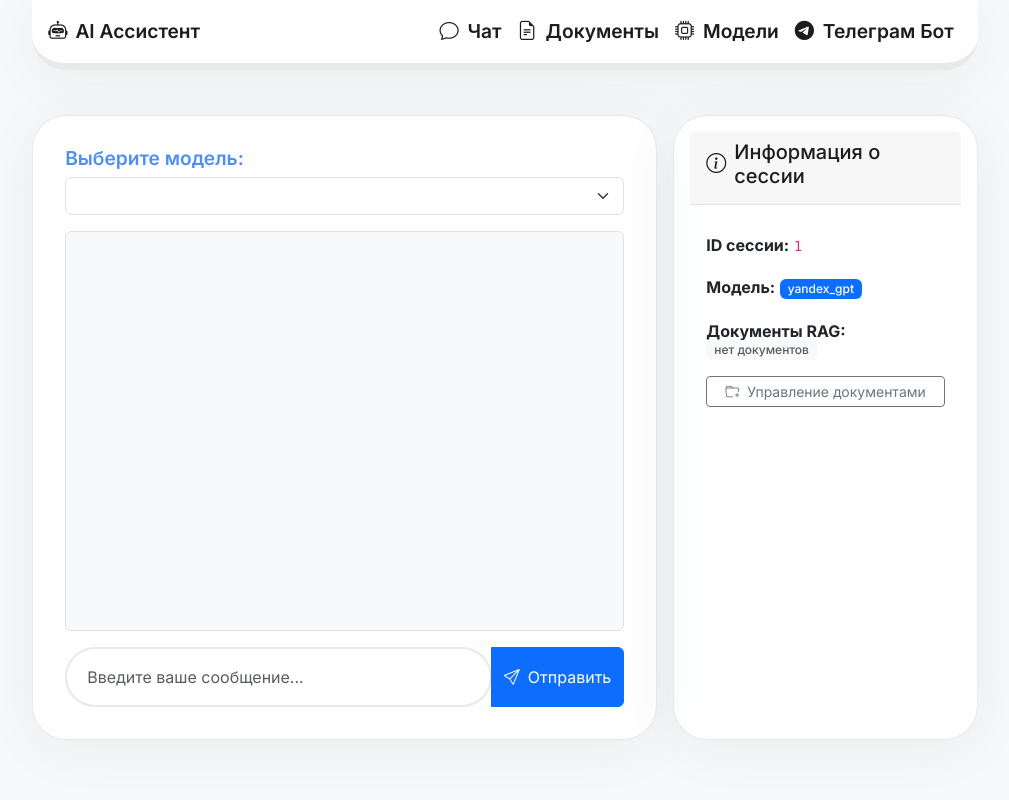
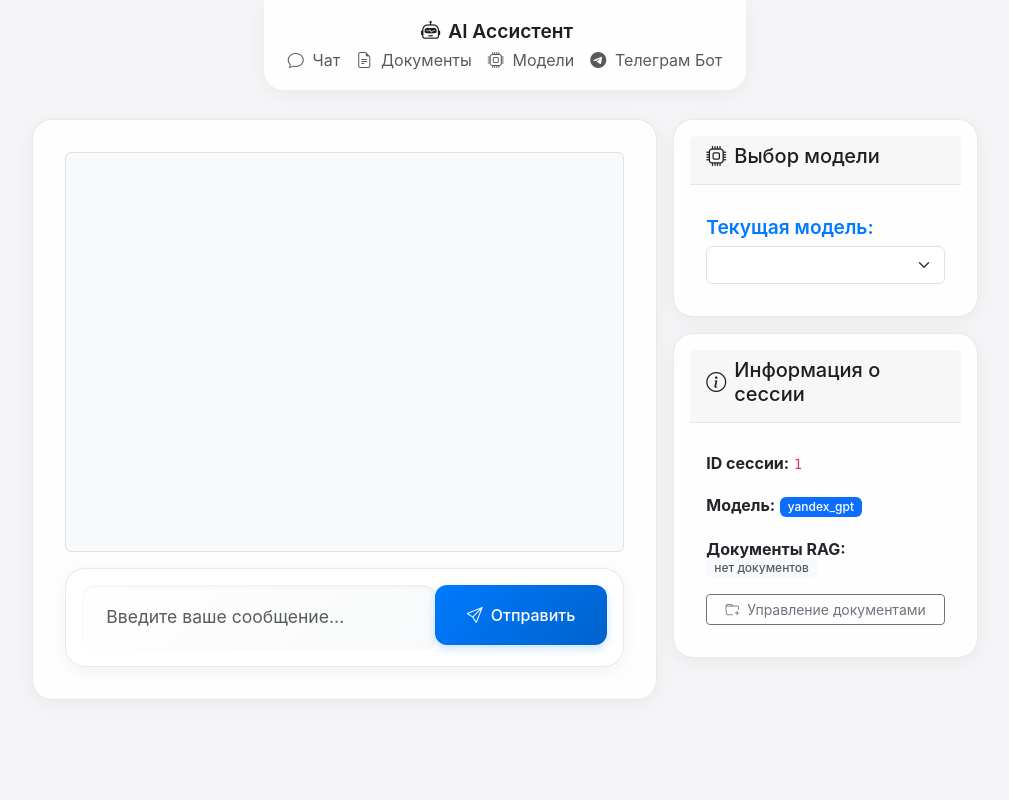
Before and after one commit to 8-sav/ai-assistant-rag-multiple, a Flask app: page / in a window 1280 px wide. Shown: the whole page, without its empty margins (135-1144 px from the left). Run offline with Flask 3, Linux system fonts and the light colour scheme; data comes from the database, SQL or seed files in the repository; data that the repository does not hold is empty.

Commit message:
modified:   app/static/css/style.css 	modified:   app/templates/base.html 	modified:   app/templates/chat.html 	modified:   app/templates/upload.html

````diff
--- a/app/static/css/style.css
+++ b/app/static/css/style.css
@@ -1,48 +1,43 @@
-
 /* === Глобальные переменные === */
 :root {
   /* Цвета интерфейса */
-  --color-primary: #4f8ef7;
-  --color-primary-hover: #3a73dd;
-  --color-success: #34a853;
-  --color-warning: #fbbc05;
-  --color-error: #ea4335;
-
+  --color-primary: #007AFF; /* Apple-blue для AI */
+  --color-primary-hover: #0062CC;
+  --color-success: #34C759;
+  --color-warning: #FFCC00;
+  --color-error: #FF3B30;
   /* Фон и текст */
-  --bg-body: #f7f8fa;
-  --bg-card: rgba(255, 255, 255, 0.8);
+  --bg-body: #F5F5F7; /* Apple-light gray */
+  --bg-card: rgba(255, 255, 255, 0.9); /* Более прозрачный */
   --bg-secondary: rgba(255, 255, 255, 0.5);
-  --bg-message-user: #f7faff;
-  --bg-message-ai: #ffffff;
-  --bg-rag: #e2ffdd;
-
-  --text-primary: #1c1c1e;
-  --text-secondary: #6e6e73;
-  --text-light: #ffffff;
-
+  --bg-message-user: linear-gradient(135deg, #EAF2FF, #F0F8FF); /* Градиент для легкости */
+  --bg-message-ai: #FFFFFF;
+  --bg-rag: #E5FBE3;
+  --text-primary: #1C1E21;
+  --text-secondary: #65676B;
+  --text-light: #FFFFFF;
   /* Границы и тени */
   --border-color: rgba(200, 200, 200, 0.4);
-  --shadow: 0 8px 60px rgba(0, 0, 0, 0.05);
-  --shadow-hover: 0 12px 80px rgba(0, 0, 0, 0.08);
-
+  --shadow: 0 4px 20px rgba(0, 0, 0, 0.05); /* Мягче */
+  --shadow-hover: 0 8px 40px rgba(0, 0, 0, 0.08);
   /* Прочее */
-  --border-radius: 34px;
+  --border-radius: 20px; /* Мягче углы */
   --border-radius-message: 50px;
-  --font-family: 'Inter', 'Segoe UI', Roboto, system-ui, sans-serif;
-  --transition: all 0.45s cubic-bezier(0.16, 1, 0.3, 1);
-
+  --font-family: 'SF Pro Display', 'Inter', 'Segoe UI', Roboto, system-ui, sans-serif;
+  --transition: all 0.3s ease-in-out;
   /* Новые переменные для отступов */
   --side-margin: 8cm;
   --max-content-width: calc(100vw - 16cm);
 }
-
 /* === Сброс стилей === */
 * {
   margin: 0;
   padding: 0;
   box-sizing: border-box;
 }
-
+html {
+  height: 100%;
+}
 /* === Базовая структура === */
 body {
   font-family: var(--font-family);
@@ -50,54 +45,63 @@ body {
   color: var(--text-primary);
   line-height: 1.1;
   transition: var(--transition);
-  min-height: 100vh;
+  height: 100%;
   display: flex;
   flex-direction: column;
+  margin: 0; /* Убираем дефолтные марджины */
+  /* УДАЛЕНО: overflow: hidden; */
 }
-
 /* === Основной контейнер с отступами === */
 .main-wrapper {
   width: 100%;
   max-width: var(--max-content-width);
   margin: 0 auto;
   padding: 0 1rem;
-  min-height: 100vh;
+  flex: 1; /* Растягиваем на всю высоту */
   display: flex;
   flex-direction: column;
 }
-
 /* === Контейнер === */
 .container {
   width: 100%;
   padding: 1.3rem 0;
   margin: 0 auto;
+  /* flex: 1; */
+  display: flex;
+  flex-direction: column;
 }
-
 /* === Навигация === */
 .navbar {
   background: var(--bg-card);
-  border-bottom: 7px solid var(--border-color);
-  backdrop-filter: blur(20px);
+  backdrop-filter: blur(20px) saturate(180%);
   box-shadow: var(--shadow);
   border-radius: 0 0 var(--border-radius) var(--border-radius);
   padding: 1rem 0;
   transition: var(--transition);
-  margin: 1 auto;
+  margin: 0 auto;
   max-width: var(--max-content-width);
   flex-shrink: 0;
+  position: sticky; /* Фиксируем сверху */
+  top: 0;
+  z-index: 1000; /* Над всем */
 }
-
 .navbar .container {
   padding: 0 1rem;
+  display: flex;
+  justify-content: center;
+  align-items: center;
 }
-
-.navbar-brand,
-.nav-link {
+.navbar-brand {
   color: var(--text-primary) !important;
   font-weight: 600;
   font-size: 1.2rem;
+  cursor: default; /* Неактивный */
+  flex-grow: 1; /* Центрируем */
+  text-align: center;
 }
-
+.navbar-collapse {
+  flex-grow: 0; /* Ссылки справа */
+}
 .nav-link {
   display: flex;
   align-items: center;
@@ -106,22 +110,22 @@ body {
   border-radius: 12px;
   transition: var(--transition);
 }
-
 .nav-link:hover {
   background: var(--bg-secondary);
   color: var(--color-primary) !important;
   transform: translateY(-2px);
 }
-
 /* === Основной контент === */
 main {
-  flex: 1;
+  flex: 1; /* Растягиваем main */
   display: flex;
   flex-direction: column;
   width: 100%;
-  min-height: 0; /* Важно для flex-потомков */
+  /* УДАЛЕНО: min-height: 0; */
+  padding-top: 1rem; /* Уменьшенный отступ от navbar */
+  position: relative; /* Для pseudo */
 }
-
+/* УДАЛЕНО: main::after — не нужно, если есть нормальный скролл */
 /* === Карточки === */
 .card {
   background: var(--bg-card);
@@ -134,13 +138,13 @@ main {
   display: flex;
   flex-direction: column;
   min-height: 0; /* Важно для flex-потомков */
+  flex: 1; /* Карта растягивается */
+  margin-bottom: 1rem; /* Отступ между блоками как на models.html */
 }
-
 .card:hover {
   box-shadow: var(--shadow-hover);
   transform: translateY(-2px);
 }
-
 .card-header {
   font-weight: 600;
   color: var(--text-primary);
@@ -150,12 +154,15 @@ main {
   padding-bottom: 1rem;
   flex-shrink: 0;
 }
-
 /* Или более конкретно для блока сессии */
 .card-body .mb-2 {
   margin-bottom: 1.5rem !important; /* Увеличиваем отступ между строками */
 }
-
+.card-body {
+  flex: 1; /* Body карты растягивается */
+  display: flex;
+  flex-direction: column;
+}
 /* === ЧАТ - АДАПТИВНАЯ СТРУКТУРА === */
 .chat-container {
   display: flex;
@@ -302,49 +290,45 @@ main {
   box-shadow: var(--shadow);
   flex-shrink: 0;
 }
-
 #userMessage {
   flex: 1;
-  border-radius: var(--border-radius-message);
-  border: 2px solid var(--border-color);
-  padding: 1rem 1.25rem;
+  border-radius: 12px; /* Более современный радиус */
+  border: none;
+  padding: 1.2rem 1.5rem;
   font-family: var(--font-family);
-  font-size: 1rem;
+  font-size: 1.1rem;
   resize: none;
-  min-height: 56px;
+  min-height: 60px;
   outline: none;
   transition: var(--transition);
-  background: rgba(255, 255, 255, 0.7);
-  min-width: 0; /* Позволяет сжиматься */
+  background: linear-gradient(135deg, #FFFFFF, #F8F9FA); /* Градиент для легкости */
+  box-shadow: inset 0 2px 4px rgba(0, 0, 0, 0.05); /* Внутренняя тень */
+  min-width: 0;
 }
-
 #userMessage:focus {
-  border-color: var(--color-primary);
-  box-shadow: 0 0 0 3px rgba(79, 142, 247, 0.2);
+  box-shadow: 0 0 0 3px rgba(0, 122, 255, 0.2);
 }
-
 /* === Кнопка отправки === */
 #sendButton {
-  border-radius: var(--border-radius-message);
-  background: var(--color-primary);
+  border-radius: 12px;
+  background: linear-gradient(135deg, var(--color-primary), var(--color-primary-hover)); /* Градиент */
   border: none;
   color: var(--text-light);
   font-weight: 500;
-  padding: 0.75rem 1.75rem;
-  height: 56px;
+  padding: 1rem 2rem;
+  height: 60px;
   display: flex;
   align-items: center;
   justify-content: center;
   transition: var(--transition);
   flex-shrink: 0;
   white-space: nowrap;
+  box-shadow: 0 4px 10px rgba(0, 122, 255, 0.2); /* Тень для объема */
 }
-
 #sendButton:hover {
-  background: var(--color-primary-hover);
   transform: scale(1.05);
+  box-shadow: 0 6px 15px rgba(0, 122, 255, 0.3);
 }
-
 /* === Информация о сессии === */
 .session-info {
   background: var(--bg-card);
@@ -578,16 +568,26 @@ main {
   #sendButton:hover {
     transform: none;
   }
+  #chatHistory {
+    max-height: 40vh !important; /* Для маленьких экранов */
+    min-height: 120px !important;
+  }
 }
-
 /* Обеспечиваем минимальные высоты для критических элементов */
 .min-height-200 { min-height: 200px; }
 .min-height-150 { min-height: 150px; }
 .min-height-100 { min-height: 100px; }
-
 /* Выделение текста выбора модели */
 .form-label {
   color: var(--color-primary);
   font-weight: 600;
   font-size: 1.2rem;
 }
+/* Для #chatHistory */
+#chatHistory {
+  flex: 1; /* Растягивается на остаток пространства */
+  min-height: 400px; /* Оригинальный min-height */
+  /* max-height: 60vh; — УДАЛЕНО или заменено на auto при необходимости */
+  overflow-y: auto;
+  background-color: #f8f9fa;
+}
--- a/app/templates/base.html
+++ b/app/templates/base.html
@@ -5,9 +5,10 @@
     <meta charset="UTF-8">
     <meta name="viewport" content="width=device-width, initial-scale=1.0, maximum-scale=5.0">
     <meta name="HandheldFriendly" content="true">
+    <meta name="apple-mobile-web-app-capable" content="yes"> <!-- Для PWA-like на мобильных -->
     <title>{% block title %}AI Ассистент{% endblock %}</title>
 
-    <!-- Подключаем шрифт Inter и Bootstrap Icons -->
+    <!-- Подключаем шрифт Inter и SF Pro (fallback) -->
     <link href="https://fonts.googleapis.com/css2?family=Inter:wght@300;400;500;600;700&display=swap" rel="stylesheet">
     <link href="https://cdn.jsdelivr.net/npm/bootstrap-icons@1.10.0/font/bootstrap-icons.css" rel="stylesheet">
 
@@ -23,39 +24,39 @@
         <!-- Навигация -->
         <nav class="navbar navbar-expand-lg navbar-light">
             <div class="container">
-                <a class="navbar-brand d-flex align-items-center" href="{{ url_for('main.index') }}">
+                <div class="navbar-brand d-flex align-items-center">
                     <i class="bi bi-robot me-2"></i>
-                    <span class="d-none d-sm-inline">AI Ассистент</span>
-                </a>
+                    <span>AI Ассистент</span>
+                </div>
 
                 <button class="navbar-toggler border-0" type="button" data-bs-toggle="collapse" data-bs-target="#navbarNav" aria-controls="navbarNav" aria-expanded="false" aria-label="Toggle navigation">
                     <span class="navbar-toggler-icon"></span>
                 </button>
 
-                <div class="collapse navbar-collapse" id="navbarNav">
-                    <ul class="navbar-nav ms-auto">
+                <div class="collapse navbar-collapse justify-content-end" id="navbarNav">
+                    <ul class="navbar-nav">
                         <li class="nav-item">
                             <a class="nav-link d-flex align-items-center" href="{{ url_for('main.index') }}">
                                 <i class="bi bi-chat me-2 me-md-1"></i>
-                                <span class="d-none d-md-inline">Чат</span>
+                                <span>Чат</span>
                             </a>
                         </li>
                         <li class="nav-item">
                             <a class="nav-link d-flex align-items-center" href="{{ url_for('rag.upload_page') }}">
                                 <i class="bi bi-file-earmark-text me-2 me-md-1"></i>
-                                <span class="d-none d-md-inline">Документы</span>
+                                <span>Документы</span>
                             </a>
                         </li>
                         <li class="nav-item">
                             <a class="nav-link d-flex align-items-center" href="{{ url_for('model.models_page') }}">
                                 <i class="bi bi-cpu me-2 me-md-1"></i>
-                                <span class="d-none d-md-inline">Модели</span>
+                                <span>Модели</span>
                             </a>
                         </li>
                         <li class="nav-item">
                             <a class="nav-link d-flex align-items-center" href="https://t.me/rtsav_bot" target="_blank">
                                 <i class="bi bi-telegram me-2 me-md-1"></i>
-                                <span class="d-none d-md-inline">Телеграм Бот</span>
+                                <span>Телеграм Бот</span>
                             </a>
                         </li>
                     </ul>
@@ -64,7 +65,7 @@
         </nav>
 
         <!-- Основной контент -->
-        <main class="container my-4 flex-grow-1">
+        <main class="container my-2 flex-grow-1">
             {% with messages = get_flashed_messages() %}
                 {% if messages %}
                     {% for message in messages %}
@@ -79,7 +80,6 @@
             {% block content %}{% endblock %}
         </main>
 
-        <!-- Футер УДАЛЕН -->
     </div>
 
     <!-- Подключаем Bootstrap JS -->
--- a/app/templates/chat.html
+++ b/app/templates/chat.html
@@ -1,24 +1,15 @@
 <!-- app/templates/chat.html -->
 {% extends "base.html" %}
-
 {% block title %}Чат с AI Ассистентом{% endblock %}
-
 {% block content %}
 <div class="row g-3">
     <!-- Основной контент чата -->
     <div class="col-12 col-lg-8">
-        <div class="card h-100">
+        <div class="card">
             <div class="card-body d-flex flex-column">
-                <!-- Выбор модели -->
-                <div class="mb-3">
-                    <label for="modelSelect" class="form-label">Выберите модель:</label>
-                    <select id="modelSelect" class="form-select" data-session-id="{{ session_id }}">
-                        <!-- Заполняется через JS -->
-                    </select>
-                </div>
-
-                <!-- История чата -->
-                <div id="chatHistory" class="flex-grow-1 border rounded p-3 mb-3" style="min-height: 400px; max-height: 60vh; overflow-y: auto; background-color: #f8f9fa;">
+                <!-- ИСТОРИЯ ЧАТА -->
+                <!-- УБРАН class="flex-grow-1" -->
+                <div id="chatHistory" class="border rounded p-3 mb-3" style="background-color: #f8f9fa; min-height: 400px; max-height: 60vh; overflow-y: auto;">
                     <!-- Сообщения будут подгружаться сюда через JS -->
                     <div class="text-center text-muted h-100 d-flex align-items-center justify-content-center">
                         <div>
@@ -27,12 +18,11 @@
                         </div>
                     </div>
                 </div>
-
                 <!-- Форма ввода -->
-                <form id="chatForm" class="mt-auto">
+                <form id="chatForm" class="mt-auto chat-footer">
                     <div class="input-group">
                         <input type="text" id="userMessage" class="form-control" placeholder="Введите ваше сообщение..." required>
-                        <button type="submit" class="btn btn-primary d-flex align-items-center">
+                        <button type="submit" id="sendButton" class="btn btn-primary d-flex align-items-center">
                             <i class="bi bi-send me-2 d-none d-sm-inline"></i>
                             <span>Отправить</span>
                         </button>
@@ -41,10 +31,26 @@
             </div>
         </div>
     </div>
-
     <!-- Боковая панель с информацией -->
     <div class="col-12 col-lg-4">
-        <div class="card h-100">
+        <!-- Новая карточка для выбора модели (теперь первая) -->
+        <div class="card mb-3"> <!-- Добавлен mb-3 для отступа -->
+            <div class="card-header">
+                <h5 class="mb-0 d-flex align-items-center">
+                    <i class="bi bi-cpu me-2"></i>
+                    Выбор модели
+                </h5>
+            </div>
+            <div class="card-body">
+                <label for="modelSelect" class="form-label">Текущая модель:</label>
+                <select id="modelSelect" class="form-select" data-session-id="{{ session_id }}">
+                    <!-- Заполняется через JS -->
+                </select>
+            </div>
+        </div>
+
+        <!-- Карточка информации о сессии (теперь вторая) -->
+        <div class="card">
             <div class="card-header">
                 <h5 class="mb-0 d-flex align-items-center">
                     <i class="bi bi-info-circle me-2"></i>
@@ -63,7 +69,6 @@
         </div>
     </div>
 </div>
-
 <script>
     // Передаём session_id в глобальную переменную для chat.js
     window.chatConfig = {
@@ -71,3 +76,4 @@
     };
 </script>
 {% endblock %}
+```
--- a/app/templates/upload.html
+++ b/app/templates/upload.html
@@ -13,7 +13,7 @@
     <div class="card-body">
         <form id="uploadForm" enctype="multipart/form-data">
             <div class="mb-3">
-                <label for="documentFile" class="form-label">Выберите файл (PDF, DOCX, TXT, до 16 МБ):</label>
+                <label for="documentFile" class="form-label">Выберите файл .pdf или .txt до 16 МБ. Имя файла: латиница или цифры</label>
                 <input type="file" class="form-control" id="documentFile" name="file" required>
                 <div class="form-text">Поддерживаются: .txt, .pdf, .docx</div>
             </div>
````
Also changed, not shown: other parts of app/static/css/style.css (+69 -82 lines).
